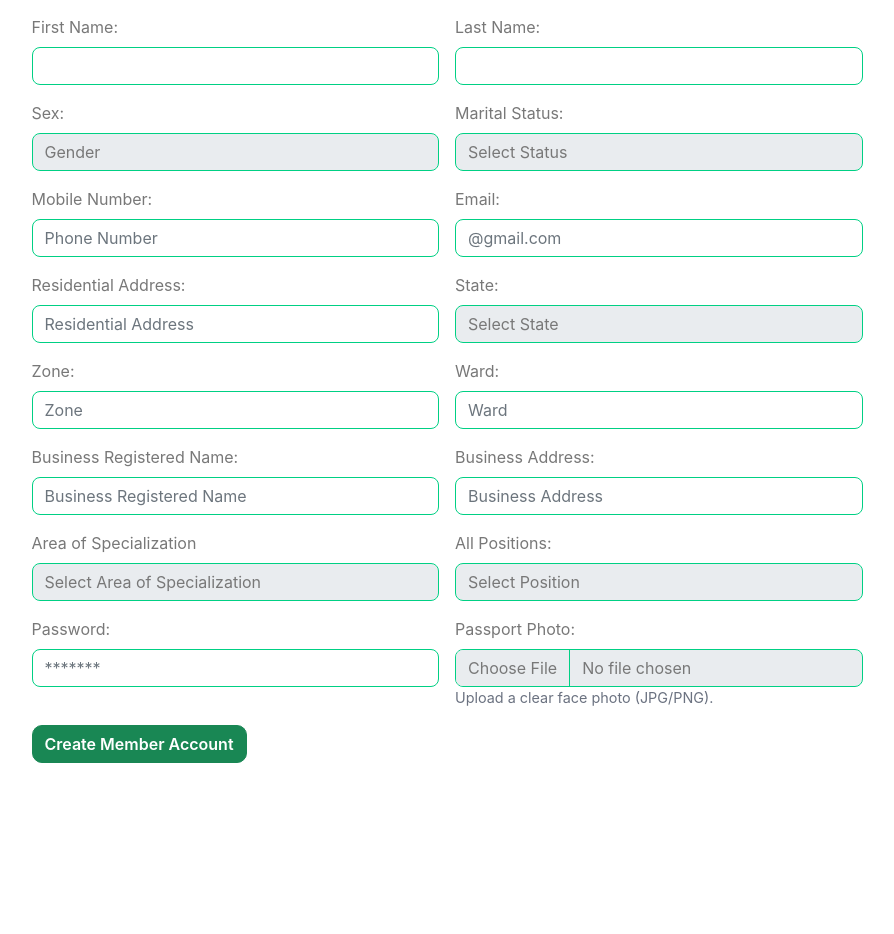
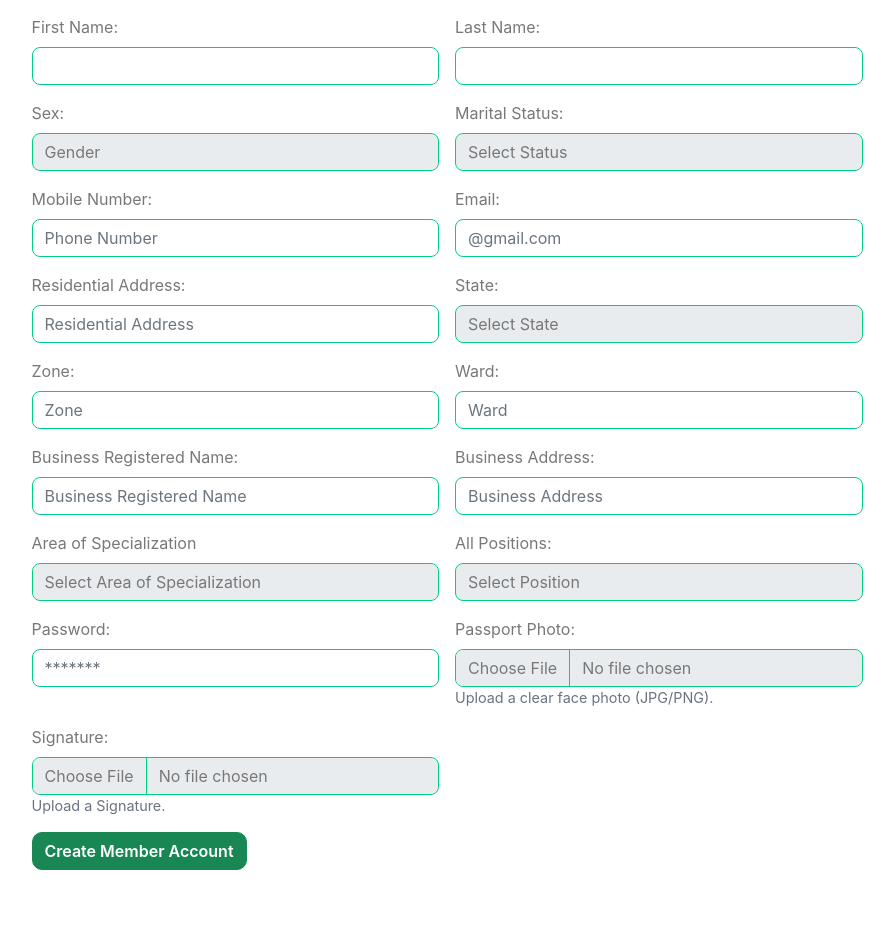
Before and after one commit to Mr-Simplicity-dev/NARAPnational, a PHP site: page /member/register.php in a window 1280 px wide. Shown: the part 105-1039 px from the top of the page, without its empty margins (193-1087 px from the left). Before the commit the page ends 868 px from the top, so only its background shows below. Run offline with PHP 8.4, Linux system fonts and the light colour scheme.

Commit message:
make changes

```diff
--- a/public/member/register.php
+++ b/public/member/register.php
@@ -183,11 +183,19 @@
           <label class="form-label">Password:</label>
           <input type="password" name="password" class="form-control" minlength="6" required placeholder="*******">
         </div>
+
         <div class="col-md-6">
           <label class="form-label">Passport Photo:</label>
           <input type="file" name="passport" class="form-control" accept="image/*" required>
           <div class="form-hint">Upload a clear face photo (JPG/PNG).</div>
         </div>
+
+          <div class="col-md-6">
+          <label class="form-label">Signature:</label>
+          <input type="file" name="passport" class="form-control" accept="image/*" required>
+          <div class="form-hint">Upload a Signature.</div>
+        </div>
+
         <div class="col-12">
           <button class="btn btn-success" type="submit">Create Member Account</button>
         </div>
```
